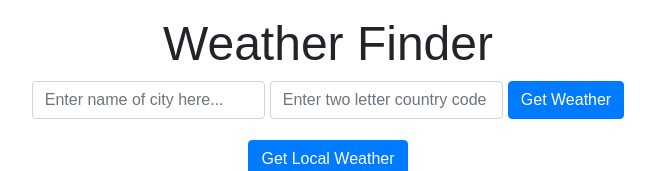
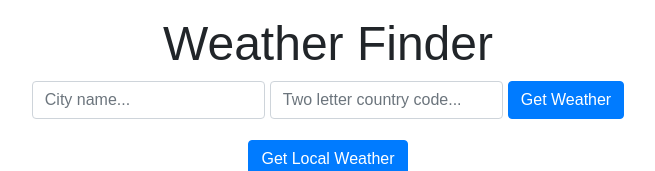
Before and after one commit to MarkFSkinner/weather-app-react-redux, a React (Create React App) app: page / in a window 1280 px wide. Shown: the top 171 px of the page, without its empty margins (312-967 px from the left). Built offline with nearby package versions, Linux system fonts and the light colour scheme; no server answers.

Commit message:
Change form input placeholder text

```diff
--- a/src/components/Form.js
+++ b/src/components/Form.js
@@ -4,11 +4,11 @@ const Form = props => (
   <form className='form-inline justify-content-center' onSubmit={props.getWeather}>
     <div className='form-group my-form'>
       <label className="sr-only" for="city">City</label>
-      <input type='text' className='form-control my-input' name='city' id='city' placeholder='Enter name of city here...' />
+      <input type='text' className='form-control my-input' name='city' id='city' placeholder='City name...' />
     </div>
     <div className='form-group my-form'>
       <label className="sr-only" for="country">Country</label>
-      <input type='text' className='form-control my-input' name='country' id='country' placeholder='Enter two letter country code' />
+      <input type='text' className='form-control my-input' name='country' id='country' placeholder='Two letter country code...' />
     </div>
     <button className='btn btn-primary btn_weather'>Get Weather</button>
   </form>
```
